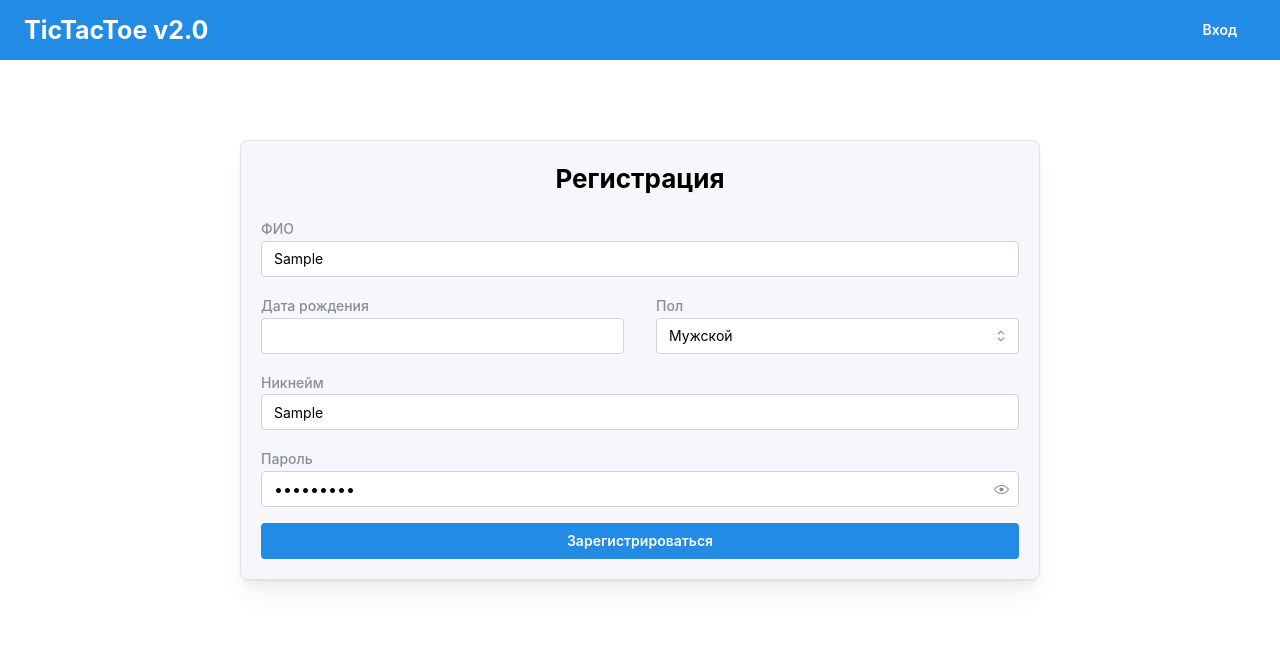
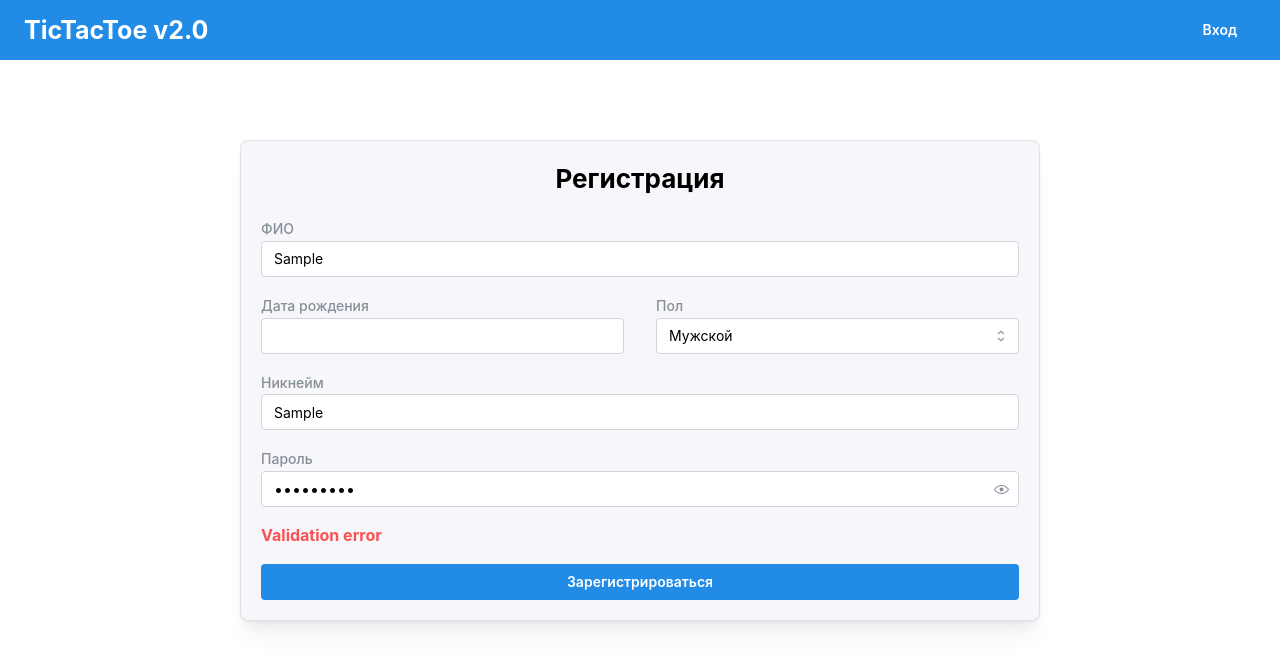
Before and after one commit to anufrievalex2006/TicTacToe-2, a React (Vite) app: page /register in a window 1280 px wide. Both pictures are taken after typing "Sample", "Sample", "Sample", "Sample123" into the empty fields and a click on the button "Зарегистрироваться". Shown: the top 666 px of the page. Built offline with nearby package versions, Linux system fonts and the light colour scheme; no server answers.

Commit message:
added server error output in register page

```diff
--- a/src/pages/register.tsx
+++ b/src/pages/register.tsx
@@ -1,4 +1,4 @@
-import { Box, Button, Container, Group, Paper, PasswordInput, Select, Stack, TextInput, Title } from "@mantine/core"
+import { Box, Button, Container, Group, Paper, PasswordInput, Select, Stack, Text, TextInput, Title } from "@mantine/core"
 import { DateInput } from "@mantine/dates"
 import { Header } from "../components/header"
 import { useNavigate } from "react-router-dom"
@@ -71,6 +71,9 @@ export const RegisterPage = () => {
                             </Group>
                             <TextInput {...form.register("nickname")} label="Никнейм" c="dimmed"></TextInput>
                             <PasswordInput {...form.register("password")} label="Пароль" c="dimmed"></PasswordInput>
+                            {serverError && (
+                                <Text c="red" fw={700}>{serverError}</Text>
+                            )}
                             <Button type="submit">Зарегистрироваться</Button>
                         </Stack>
                     </Paper>
```
